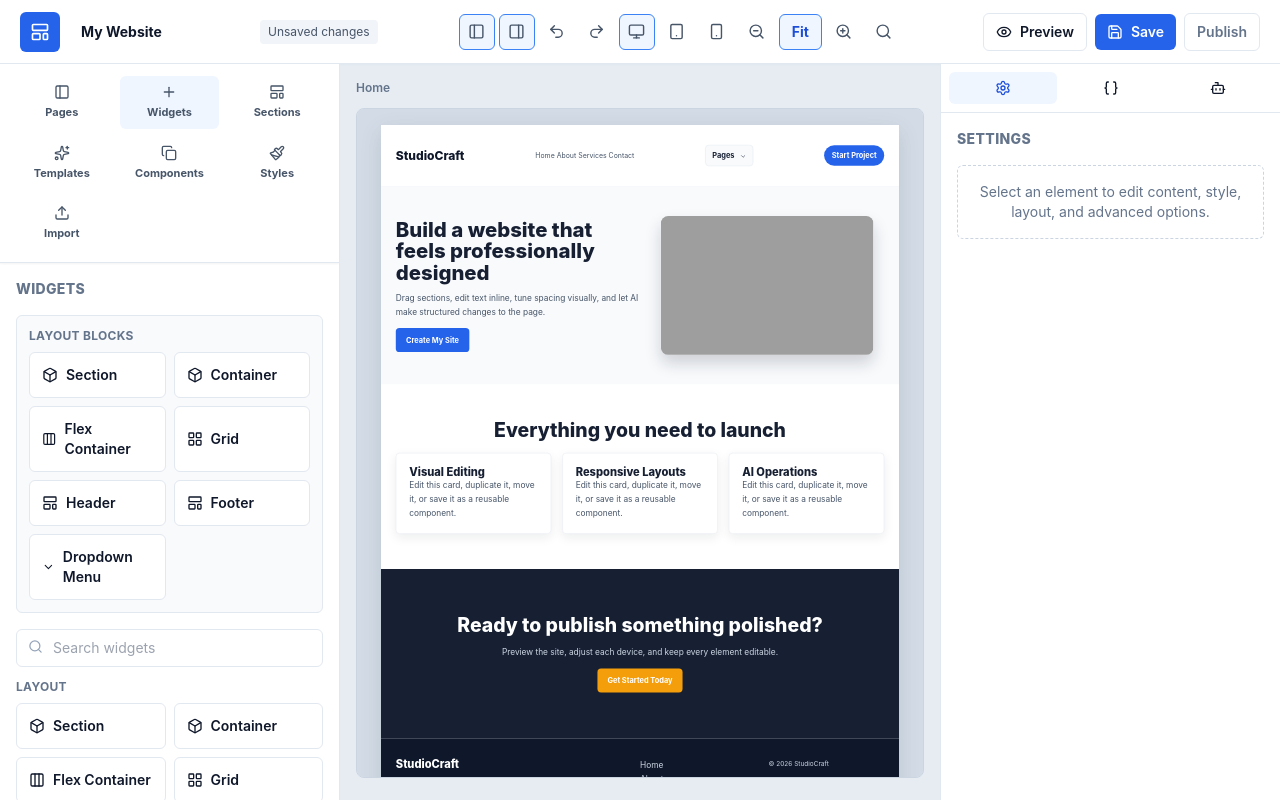
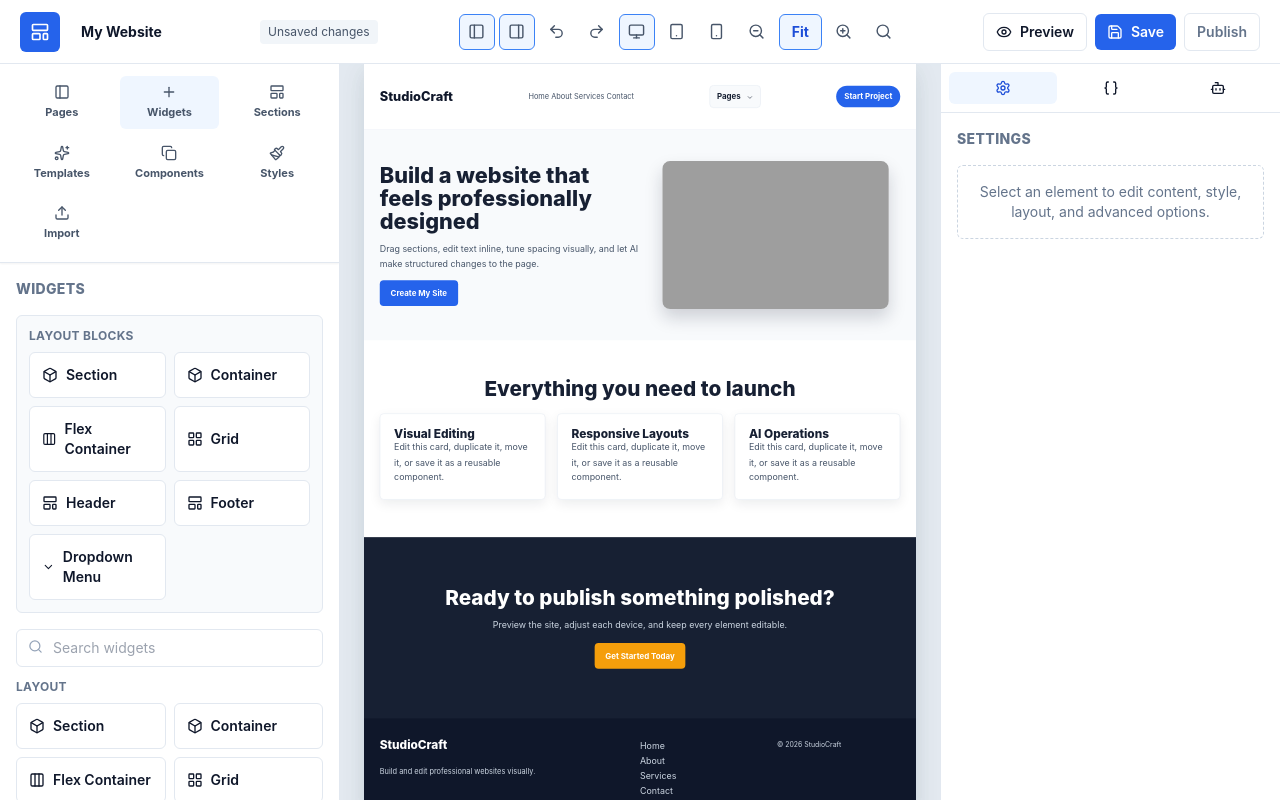
Before and after one commit to kapilsharma8764/17elemntor-codex, a React (Vite) app: page / in a window 1280 px wide. Built offline with nearby package versions, Linux system fonts and the light colour scheme; grey boxes are pictures that could not be loaded.

Commit message:
Remove extra canvas framing

```diff
--- a/src/App.jsx
+++ b/src/App.jsx
@@ -768,8 +768,7 @@ function App() {
           {leftOpen && <LeftSidebar state={state} dispatch={dispatch} />}
           {leftOpen && <ResizeHandle side="left" onMouseDown={(event) => startResize('left', event)} />}
         </div>
-        <main className="min-w-0 overflow-hidden bg-slate-200/70 p-4">
-          <Breadcrumb page={page} selectedId={state.selectedId} dispatch={dispatch} />
+        <main className="min-w-0 overflow-hidden bg-slate-200/70">
           <Canvas state={state} page={page} dispatch={dispatch} zoom={zoom} />
         </main>
         <div className={clsx('relative min-w-0 overflow-hidden', !rightOpen && 'border-l border-slate-200 bg-white')}>
@@ -1017,7 +1016,7 @@ function Canvas({ state, page, dispatch, zoom }) {
   return (
     <div
       ref={viewportRef}
-      className={clsx('editor-scrollbar h-[calc(100vh-130px)] overflow-auto rounded-lg border border-slate-300 bg-slate-300/70 p-4', panning && 'cursor-grabbing')}
+      className={clsx('editor-scrollbar h-[calc(100vh-64px)] overflow-auto bg-slate-200/70', panning && 'cursor-grabbing')}
       onMouseDown={startPan}
       onMouseMove={movePan}
       onMouseUp={() => setPanning(null)}
@@ -1359,20 +1358,6 @@ function applyAiOperations(ops, state, dispatch) {
   })
 }
 
-function Breadcrumb({ page, selectedId, dispatch }) {
-  const path = []
-  function walk(nodes, trail) {
-    for (const node of nodes) {
-      const next = [...trail, node]
-      if (node.id === selectedId) { path.push(...next); return true }
-      if (walk(node.children || [], next)) return true
-    }
-    return false
-  }
-  if (selectedId) walk(page.nodes, [])
-  return <div className="mb-3 flex items-center gap-1 text-xs font-semibold text-slate-500"><span>{page.name}</span>{path.map((node) => <button key={node.id} className="rounded px-1 hover:bg-white hover:text-blue-700" onClick={() => dispatch({ type: 'SELECT', id: node.id, skipHistory: true })}>/ {node.props.name || widgetRegistry[node.type].name}</button>)}</div>
-}
-
 function Preview({ state, page, dispatch }) {
   return (
     <div className="min-h-screen bg-slate-200 p-4">
```
